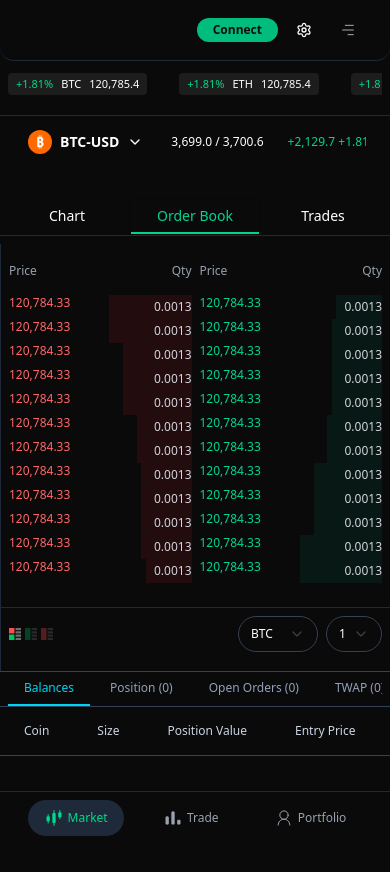
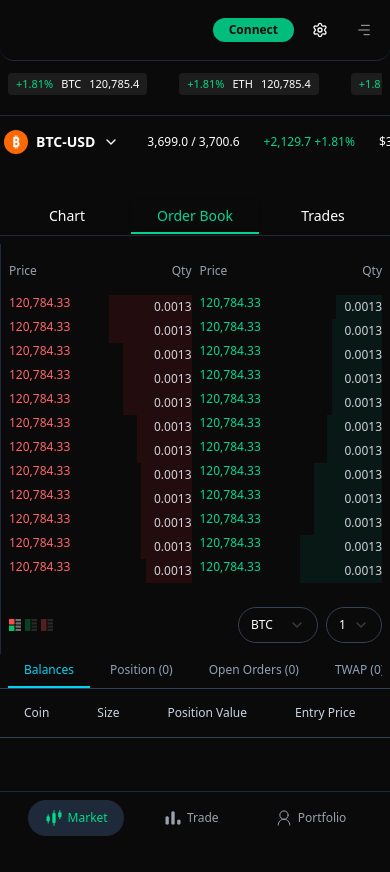
Before and after one commit to adaji025/trading-test, a Next.js app: page / in a window 390 px wide. Built offline with nearby package versions, Linux system fonts and the light colour scheme.

Commit message:
completed design

```diff
--- a/src/components/header/index.tsx
+++ b/src/components/header/index.tsx
@@ -26,7 +26,7 @@ export function Header() {
   const [isDrawerOpen, setIsDrawerOpen] = React.useState(false);
   return (
     <div className="w-full bg-foreground border-b rounded-b-xl border-gray-800">
-      <div className="flex items-center justify-between px-6 py-3">
+      <div className="flex items-center justify-between px-2 md:px-6 py-3">
         {/* Left Navigation */}
         <div className="flex items-center">
           {/* Menu Icon for Medium Screens - Opens Drawer */}
--- a/src/components/mobile-component/market/index.tsx
+++ b/src/components/mobile-component/market/index.tsx
@@ -31,7 +31,7 @@ const Market = () => {
         </TabsList>
 
         <TabsContent value="chart" className="mt-0">
-          <TradingChart />
+          {/* <TradingChart /> */}
         </TabsContent>
 
         <TabsContent value="orderbook" className="mt-0">
--- a/src/components/mobile-component/mobile-sub-header.tsx
+++ /dev/null
@@ -1,9 +0,0 @@
-import React from 'react'
-
-const MobileSubHeader = () => {
-  return (
-    <div>MobileSubHeader</div>
-  )
-}
-
-export default MobileSubHeader
--- a/src/components/order-book/index.tsx
+++ b/src/components/order-book/index.tsx
@@ -163,7 +163,7 @@ export function OrderBookComponent() {
           </div>
 
           {/* Bottom Controls */}
-          <div className="p-2 border-t border-gray-800">
+          <div className="px-2 md:border-t border-gray-800">
             <div className="flex items-center justify-between">
               <Image
                 src={"/value-map.svg"}
--- a/src/components/trading-chart/index.tsx
+++ b/src/components/trading-chart/index.tsx
@@ -54,7 +54,7 @@ export function TradingChart() {
       </div>
 
       {/* Main Trading Interface */}
-      <div className="px-6 py-2">
+      <div className="md:px-6 py-2">
         {/* Trading Pair Header */}
         <div className="mb-6">
           {/* Trading Stats */}
--- a/src/components/trading-summary/index.tsx
+++ b/src/components/trading-summary/index.tsx
@@ -20,7 +20,7 @@ export default function TradingSummaryParent() {
   const [hideSmallBalances, setHideSmallBalances] = useState(false)
 
   return (
-    <div className="min-h-[200px] text-slate-100 border-t border-slate-700">
+    <div className="min-h-[200px] text-slate-100 md:border-t border-slate-700">
       {/* Header */}
       <div className="border-b border-slate-700">
         <div className="px-2">
```
